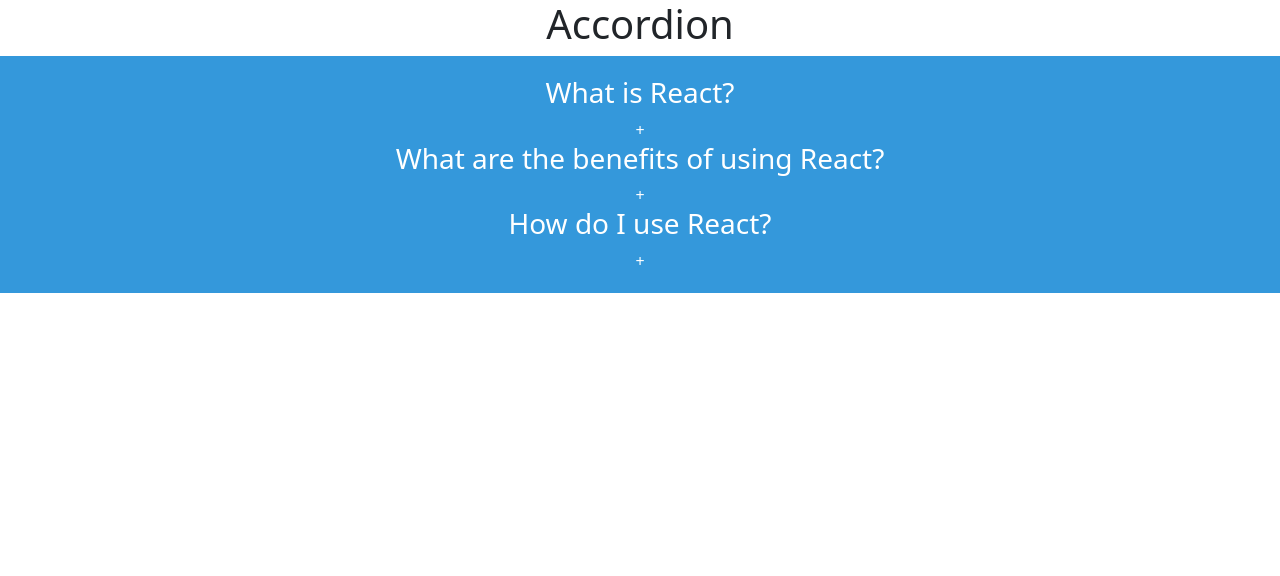
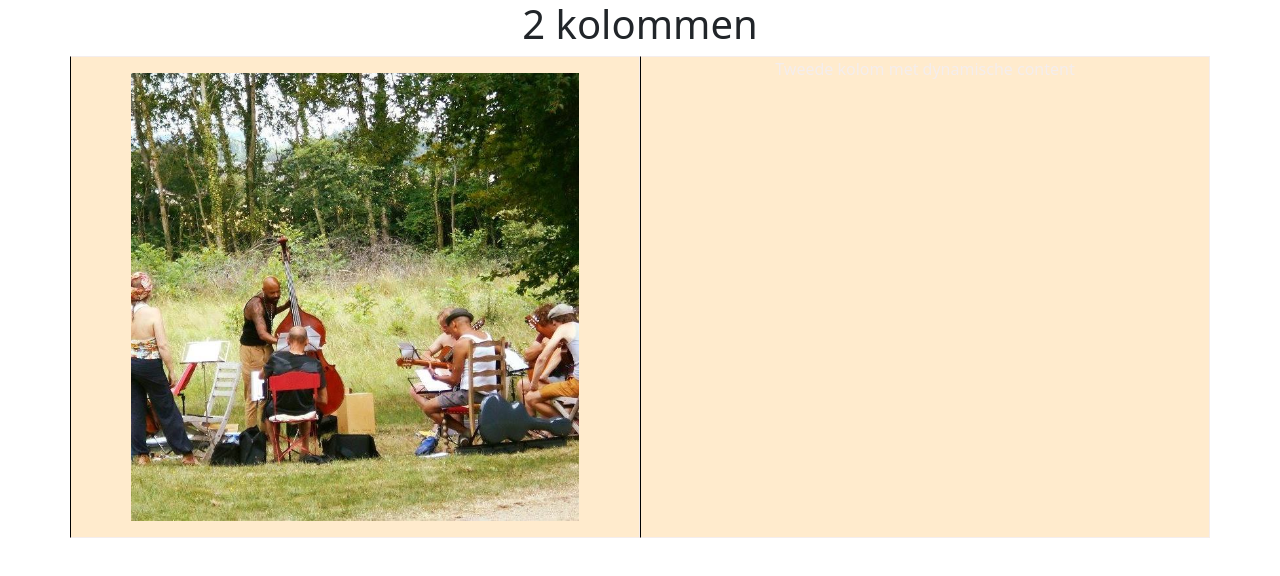
Before and after one commit to saebuabu/bootstrap-react, a React (Create React App) app: page / in a window 1280 px wide. Shown: the top 576 px of the page. Built offline with nearby package versions, Linux system fonts and the light colour scheme.

Commit message:
Opzetten Opdracht2Kolommen

```diff
--- a/src/App.js
+++ b/src/App.js
@@ -1,15 +1,16 @@
 import React from 'react';
-import Accordion from './components/Accordion';
 import './App.css';
+import Opdracht2Kolommen from './components/Opdracht2Kolommen';
+
 
 function App() {
   return (
     <>
     <div className="App">
       <header className="App-header">
-        <h1>Accordion</h1>
+        <h1>2 kolommen</h1>
       </header>
-      <Accordion></Accordion>
+      <Opdracht2Kolommen />
       </div>
     </>
   );
--- /dev/null
+++ b/src/components/Opdracht2Kolommen/index.jsx
@@ -0,0 +1,18 @@
+import './style.css'
+
+export default function Opdracht2Kolommen() {
+    return (
+        <>
+        <div className="container" id="opdracht2K">
+            <div className="row">
+                <div className="col">
+                    <img src='./img/tangofrankrijk.jpg' alt='Tangoworkshop Frankrijk'></img>
+                </div>
+                <div className="col">
+                    <p>Tweede kolom met dynamische content</p>
+                </div>
+            </div>
+        </div>
+        </>
+    );
+};
--- /dev/null
+++ b/src/components/Opdracht2Kolommen/style.css
@@ -0,0 +1,10 @@
+#opdracht2K .row .col img {
+    max-height: 60vh;
+    padding: 1em 0;
+    margin:auto;
+}
+
+#opdracht2K .row .col {
+    background-color: blanchedalmond;
+    border-left: 1px solid black;
+}
```
Also changed, not shown: public/img/tangofrankrijk.jpg (added).
